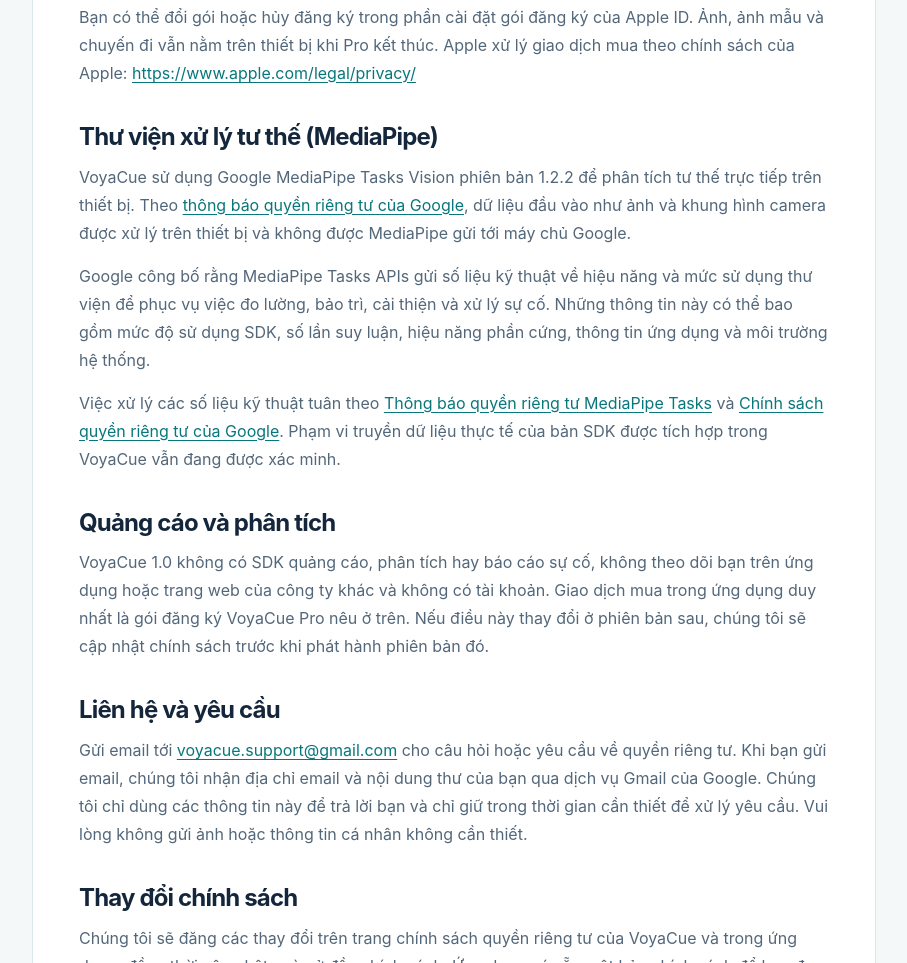
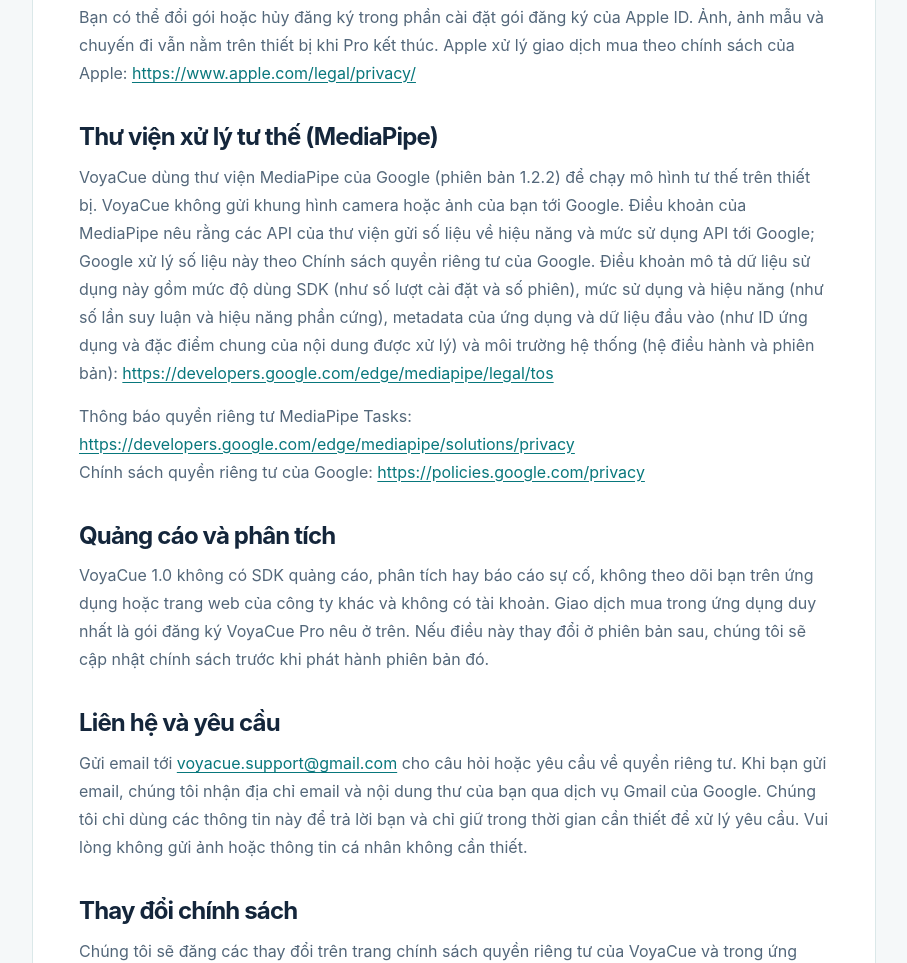
Before and after one commit to Vincent102ct/voyacue-site, a plain HTML site: page privacy.html in a window 1280 px wide. Shown: the part 3188-4151 px from the top of the page, without its empty margins (48-955 px from the left). Drawn offline with Linux system fonts and the light colour scheme.

Commit message:
docs: clarify MediaPipe privacy disclosures

```diff
--- a/privacy.html
+++ b/privacy.html
@@ -27,9 +27,8 @@
 <p>Để hiển thị và áp dụng gói của bạn, VoyaCue đọc trạng thái đăng ký mà StoreKit của Apple xác minh trên thiết bị: gói bạn đã mua, thời điểm kỳ hiện tại bắt đầu và kết thúc, có tự gia hạn hay không và khi nào, gói bạn đã đặt lịch chuyển sang, và giao dịch có thuộc môi trường thử nghiệm của Apple (Sandbox) hay không. VoyaCue giữ trạng thái này trong bộ nhớ khi ứng dụng đang chạy và đọc lại từ StoreKit ở lần mở tiếp theo. VoyaCue không lưu trạng thái này vào bộ nhớ lưu trữ của ứng dụng và không gửi tới máy chủ VoyaCue hay bất kỳ dịch vụ nào khác. Khôi phục giao dịch sẽ hỏi lại App Store về trạng thái hiện tại của bạn.</p>
 <p>Bạn có thể đổi gói hoặc hủy đăng ký trong phần cài đặt gói đăng ký của Apple ID. Ảnh, ảnh mẫu và chuyến đi vẫn nằm trên thiết bị khi Pro kết thúc. Apple xử lý giao dịch mua theo chính sách của Apple: <a href="https://www.apple.com/legal/privacy/">https://www.apple.com/legal/privacy/</a></p>
 <h2>Thư viện xử lý tư thế (MediaPipe)</h2>
-<p>VoyaCue sử dụng Google MediaPipe Tasks Vision phiên bản 1.2.2 để phân tích tư thế trực tiếp trên thiết bị. Theo <a href="https://developers.google.com/edge/mediapipe/solutions/privacy">thông báo quyền riêng tư của Google</a>, dữ liệu đầu vào như ảnh và khung hình camera được xử lý trên thiết bị và không được MediaPipe gửi tới máy chủ Google.</p>
-<p>Google công bố rằng MediaPipe Tasks APIs gửi số liệu kỹ thuật về hiệu năng và mức sử dụng thư viện để phục vụ việc đo lường, bảo trì, cải thiện và xử lý sự cố. Những thông tin này có thể bao gồm mức độ sử dụng SDK, số lần suy luận, hiệu năng phần cứng, thông tin ứng dụng và môi trường hệ thống.</p>
-<p>Việc xử lý các số liệu kỹ thuật tuân theo <a href="https://developers.google.com/edge/mediapipe/solutions/privacy">Thông báo quyền riêng tư MediaPipe Tasks</a> và <a href="https://policies.google.com/privacy">Chính sách quyền riêng tư của Google</a>. Phạm vi truyền dữ liệu thực tế của bản SDK được tích hợp trong VoyaCue vẫn đang được xác minh.</p>
+<p>VoyaCue dùng thư viện MediaPipe của Google (phiên bản 1.2.2) để chạy mô hình tư thế trên thiết bị. VoyaCue không gửi khung hình camera hoặc ảnh của bạn tới Google. Điều khoản của MediaPipe nêu rằng các API của thư viện gửi số liệu về hiệu năng và mức sử dụng API tới Google; Google xử lý số liệu này theo Chính sách quyền riêng tư của Google. Điều khoản mô tả dữ liệu sử dụng này gồm mức độ dùng SDK (như số lượt cài đặt và số phiên), mức sử dụng và hiệu năng (như số lần suy luận và hiệu năng phần cứng), metadata của ứng dụng và dữ liệu đầu vào (như ID ứng dụng và đặc điểm chung của nội dung được xử lý) và môi trường hệ thống (hệ điều hành và phiên bản): <a href="https://developers.google.com/edge/mediapipe/legal/tos">https://developers.google.com/edge/mediapipe/legal/tos</a></p>
+<p>Thông báo quyền riêng tư MediaPipe Tasks: <a href="https://developers.google.com/edge/mediapipe/solutions/privacy">https://developers.google.com/edge/mediapipe/solutions/privacy</a><br>Chính sách quyền riêng tư của Google: <a href="https://policies.google.com/privacy">https://policies.google.com/privacy</a></p>
 <h2>Quảng cáo và phân tích</h2>
 <p>VoyaCue 1.0 không có SDK quảng cáo, phân tích hay báo cáo sự cố, không theo dõi bạn trên ứng dụng hoặc trang web của công ty khác và không có tài khoản. Giao dịch mua trong ứng dụng duy nhất là gói đăng ký VoyaCue Pro nêu ở trên. Nếu điều này thay đổi ở phiên bản sau, chúng tôi sẽ cập nhật chính sách trước khi phát hành phiên bản đó.</p>
 <h2>Liên hệ và yêu cầu</h2>
```
Also changed, not shown: en/privacy.html (+2 -3 lines).
